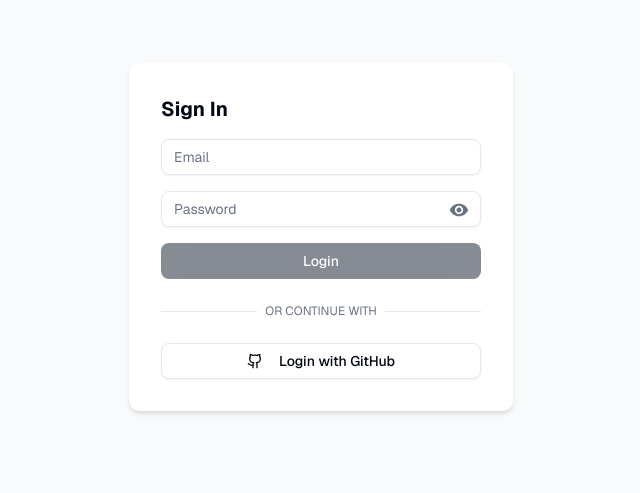
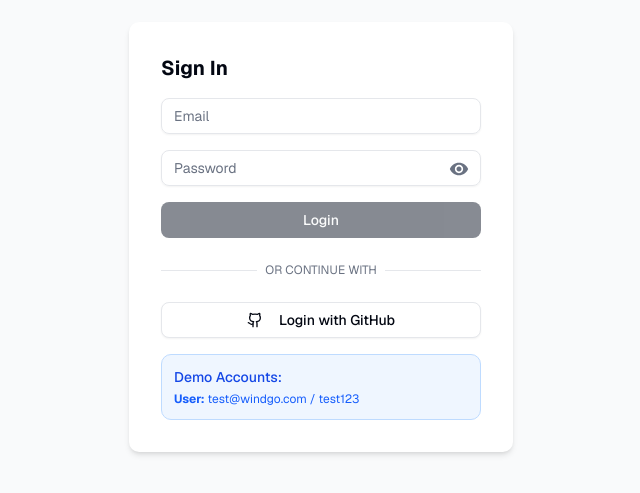
Before and after one commit to wilfierd/wildgo-Fe, a Next.js app in the folder chat-frontend-next/: page /login in a window 1280 px wide. Shown: the part 163-656 px from the top of the page, without its empty margins (319-959 px from the left). Built offline with nearby package versions, Linux system fonts and the light colour scheme; no server answers.

Commit message:
update test user

```diff
--- a/chat-frontend-next/components/LoginForm.tsx
+++ b/chat-frontend-next/components/LoginForm.tsx
@@ -135,6 +135,11 @@ export default function LoginForm() {
       <GitHubLoginButton
         onError={(msg) => setError(msg)}
       />
+      <div className="mt-4 p-3 bg-blue-50 border border-blue-200 rounded-lg">
+        <p className="text-blue-700 text-sm font-medium mb-1">Demo Accounts:</p>
+        <p className="text-blue-600 text-xs"><strong>User:</strong> test@windgo.com / test123</p>
+      </div>
+
 
     </div>
   );
```
